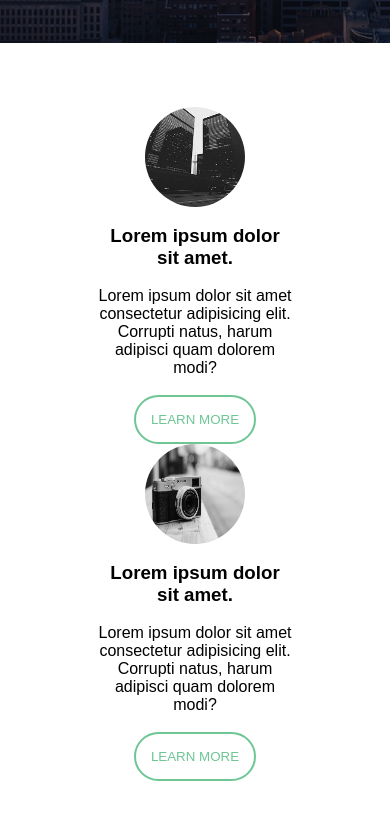
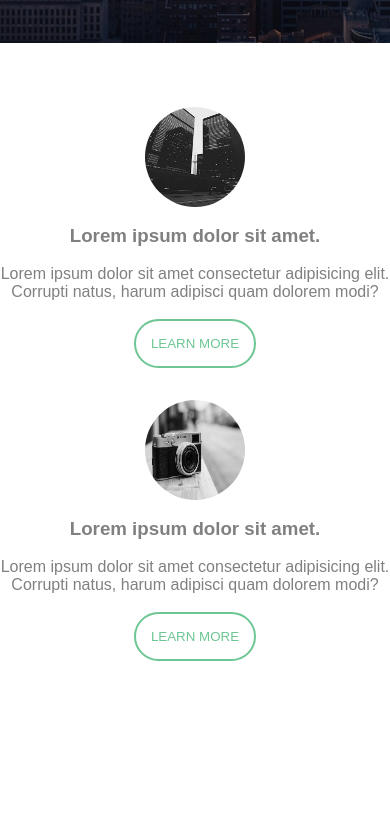
Before and after one commit to tarunjolly24/responsive_website, a plain HTML site: page index.html in a window 390 px wide. Shown: the part 674-1494 px from the top of the page. After the commit the page ends 1431 px from the top, so only its background shows below. Drawn offline with nearby package versions, Linux system fonts and the light colour scheme.

Commit message:
few changes
Signed-off-by: tarun <tarun.jolly@tothenew.com>

```diff
--- a/style.css
+++ b/style.css
@@ -149,11 +149,13 @@
     .aside-bar ul{display: block;} */
 
     .div-card-wrapper{
+        color: gray;
         display: block;
     }
     .cards{
         display: block;
-        width: 50%;
+        padding-bottom: 2rem;
+        width: 100%;
         margin: 0 auto;
     }
     .navbar-wrapper{
```
